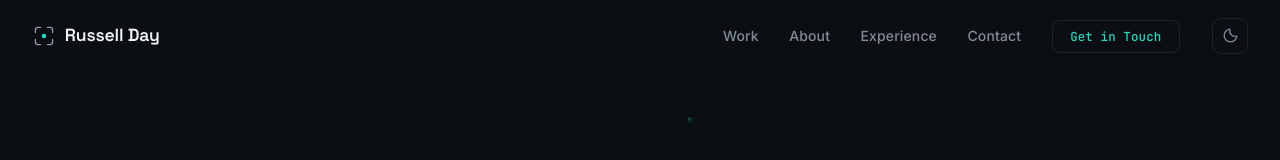
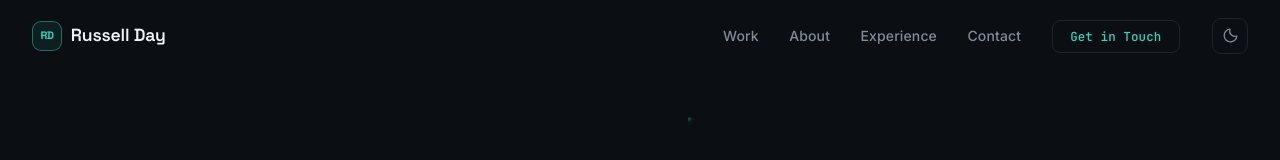
Before and after one commit to Russell-Day/russell-day.github.io, a React (Vite) app: page / in a window 1280 px wide. Shown: the top 160 px of the page. Built offline with nearby package versions, Linux system fonts and the light colour scheme.

Commit message:
updating logo

```diff
--- a/src/components/Navigation.tsx
+++ b/src/components/Navigation.tsx
@@ -28,7 +28,7 @@ export default function Navigation({
     <>
       <nav className={`d22-nav ${scrolled ? "scrolled" : ""}`}>
         <a href="/" className="d22-nav-logo" onClick={onCloseMenu}>
-          <LogoMark theme={theme} />
+          <LogoMark />
           {brandName}
         </a>
 
--- a/src/components/icons.tsx
+++ b/src/components/icons.tsx
@@ -42,25 +42,14 @@ export function MoonIcon() {
   );
 }
 
-export function LogoMark({ theme }: { theme: Theme }) {
-  const primary = theme === "dark" ? "#2dd4bf" : "#0f766e";
-  const secondary = theme === "dark" ? "#8b96a8" : "#64748b";
-
+export function LogoMark() {
   return (
-    <svg
+    <span
       className="d22-nav-logo-mark"
-      viewBox="0 0 28 28"
-      fill="none"
-      xmlns="http://www.w3.org/2000/svg"
       aria-hidden="true"
     >
-      <path d="M4 10V7a3 3 0 0 1 3-3h3" stroke={secondary} strokeWidth="1.6" strokeLinecap="round" />
-      <path d="M18 4h3a3 3 0 0 1 3 3v3" stroke={secondary} strokeWidth="1.6" strokeLinecap="round" />
-      <path d="M24 18v3a3 3 0 0 1-3 3h-3" stroke={secondary} strokeWidth="1.6" strokeLinecap="round" />
-      <path d="M10 24H7a3 3 0 0 1-3-3v-3" stroke={secondary} strokeWidth="1.6" strokeLinecap="round" />
-      <circle className="d22-logo-dot" cx="14" cy="14" r="2.6" fill={primary} />
-      <circle className="d22-logo-ring" cx="14" cy="14" r="6" stroke={primary} strokeWidth="1" fill="none" />
-    </svg>
+      RD
+    </span>
   );
 }
 
--- a/src/index.css
+++ b/src/index.css
@@ -142,21 +142,27 @@ html, body, #root {
 }
 
 .d22-nav-logo-mark {
-  width: 24px;
-  height: 24px;
-}
-
-.d22-logo-ring {
-  opacity: 0.5;
-  animation: d22-logo-ping 3.2s ease-out infinite;
-  transform-box: fill-box;
-  transform-origin: center;
-}
-
-@keyframes d22-logo-ping {
-  0%, 55% { transform: scale(0.55); opacity: 0; }
-  70% { opacity: 0.6; }
-  100% { transform: scale(1.15); opacity: 0; }
+  width: 30px;
+  height: 30px;
+  flex: 0 0 30px;
+  display: inline-flex;
+  align-items: center;
+  justify-content: center;
+  border: 1px solid var(--border-hover);
+  border-radius: 9px;
+  background: var(--accent-primary-dim);
+  color: var(--accent-primary);
+  font-family: var(--display);
+  font-size: 0.68rem;
+  font-weight: 700;
+  line-height: 1;
+  letter-spacing: -0.04em;
+}
+
+.d22-nav-logo:hover .d22-nav-logo-mark {
+  border-color: var(--accent-primary);
+  background: var(--accent-primary);
+  color: var(--btn-primary-text);
 }
 
 .d22-nav-right {
```
Also changed, not shown: 1 other file (tests, documents, lock files or other folders).
